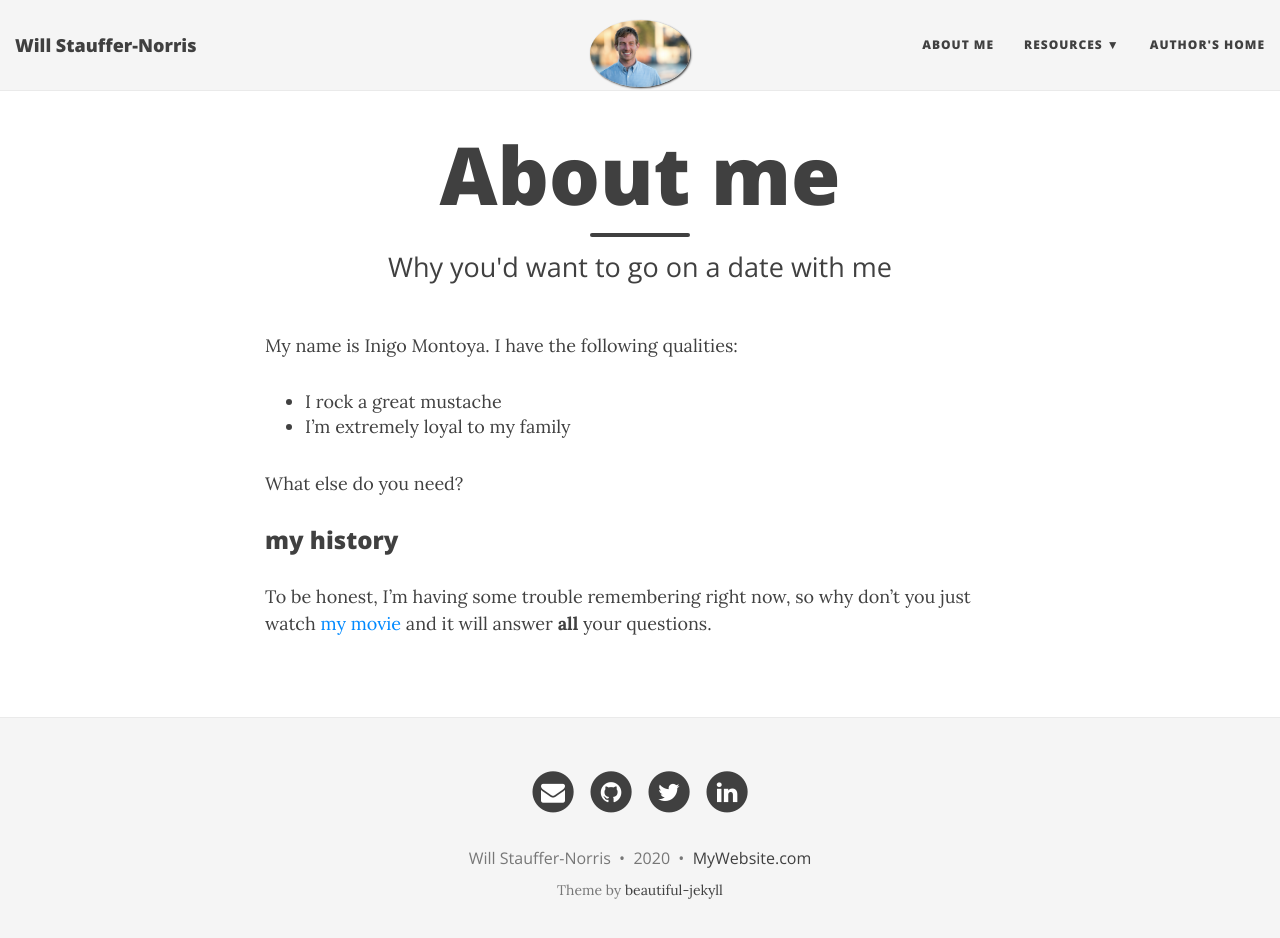
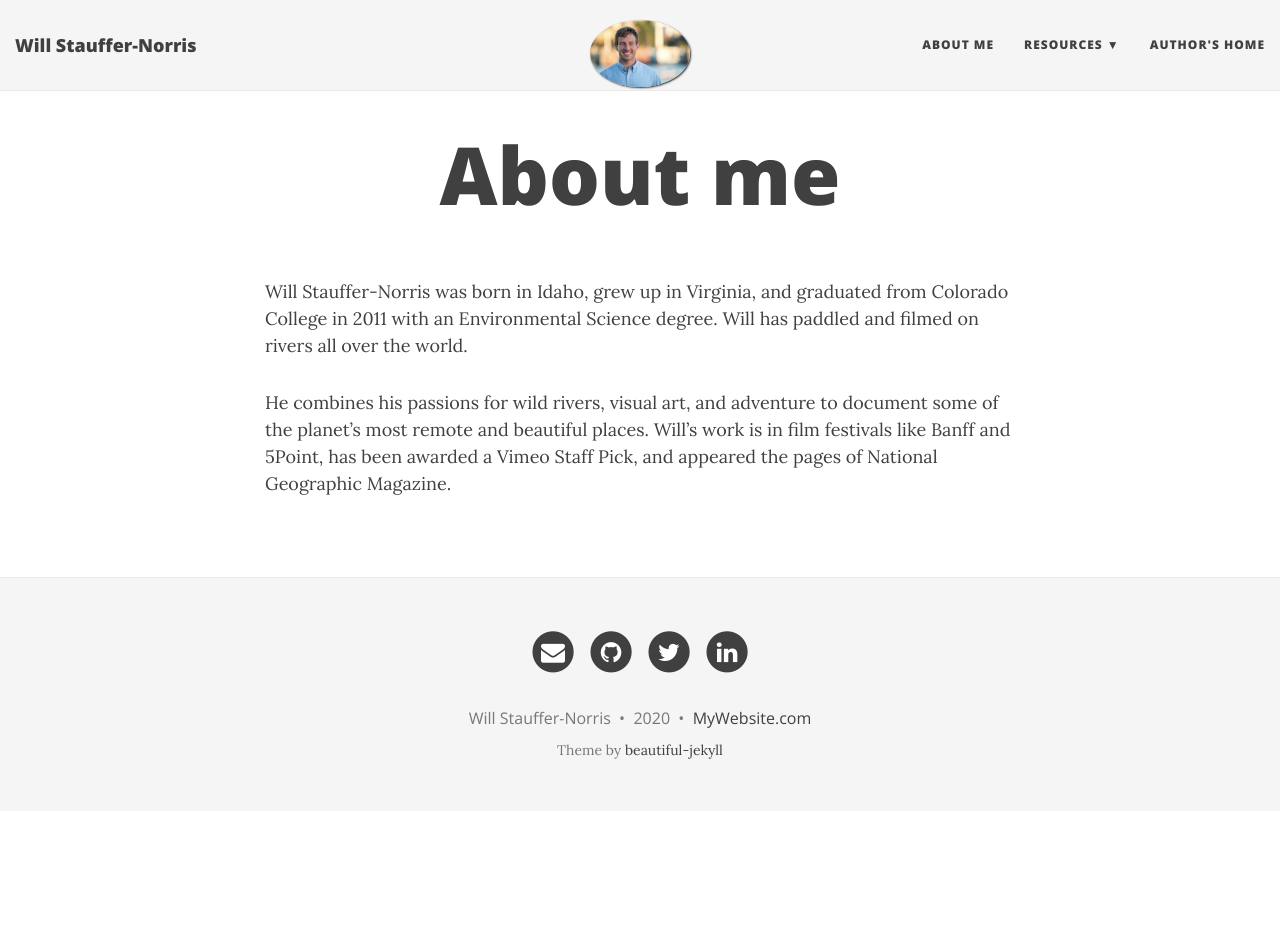
Before and after one commit to willstauffer/willstauffer.github.io, a Jekyll site: the page built from aboutme.md, in a window 1280 px wide and 951 px high. Shown: the top 938 px of the window. Built offline with Jekyll 4.4.1, drawn with Linux system fonts in a browser that asks for light colours; nearby versions of some CDN libraries.

Commit message:
Update aboutme.md

```diff
--- a/aboutme.md
+++ b/aboutme.md
@@ -1,16 +1,9 @@
 ---
 layout: page
 title: About me
-subtitle: Why you'd want to go on a date with me
+subtitle:
 ---
 
-My name is Inigo Montoya. I have the following qualities:
+Will Stauffer-Norris was born in Idaho, grew up in Virginia, and graduated from Colorado College in 2011 with an Environmental Science degree. Will has paddled and filmed on rivers all over the world.
 
-- I rock a great mustache
-- I'm extremely loyal to my family
-
-What else do you need?
-
-### my history
-
-To be honest, I'm having some trouble remembering right now, so why don't you just watch [my movie](http://en.wikipedia.org/wiki/The_Princess_Bride_%28film%29) and it will answer **all** your questions.
+He combines his passions for wild rivers, visual art, and adventure to document some of the planet's most remote and beautiful places. Will’s work is in film festivals like Banff and 5Point, has been awarded a Vimeo Staff Pick, and appeared the pages of National Geographic Magazine.
```
